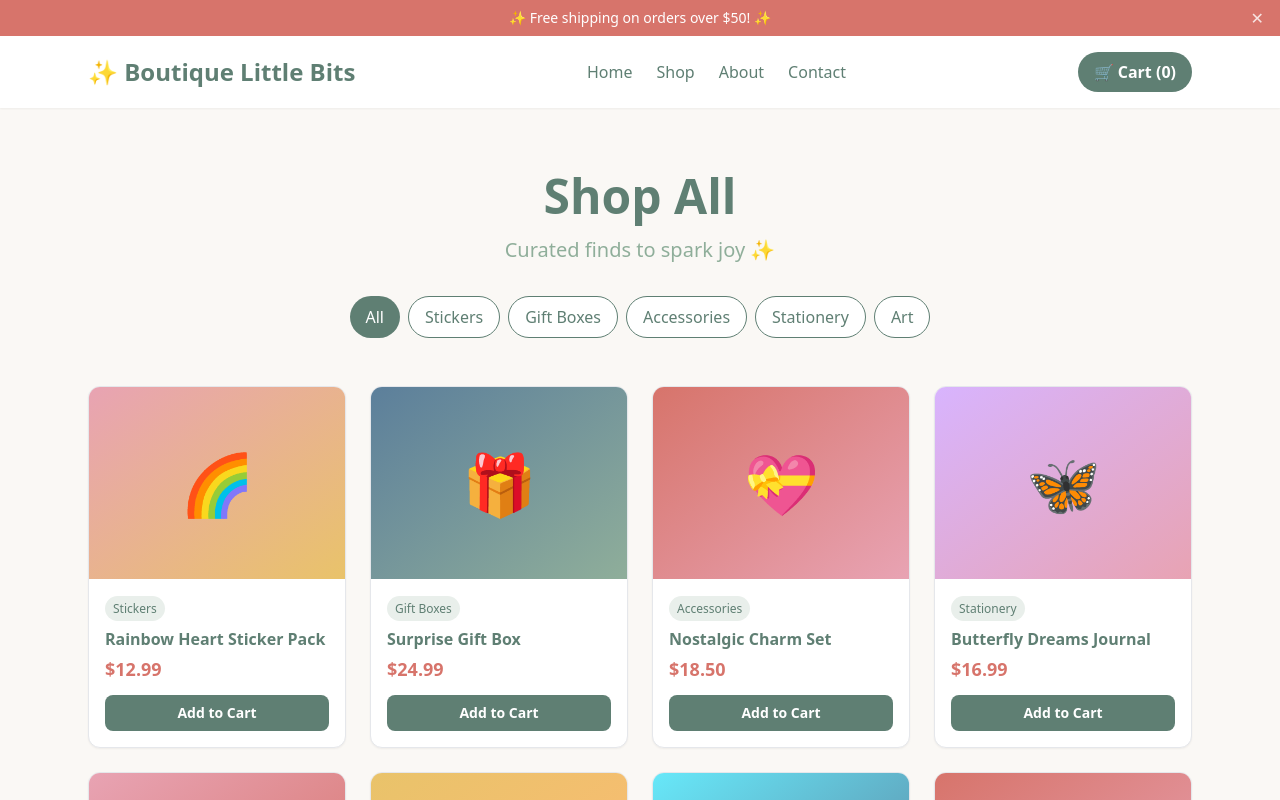
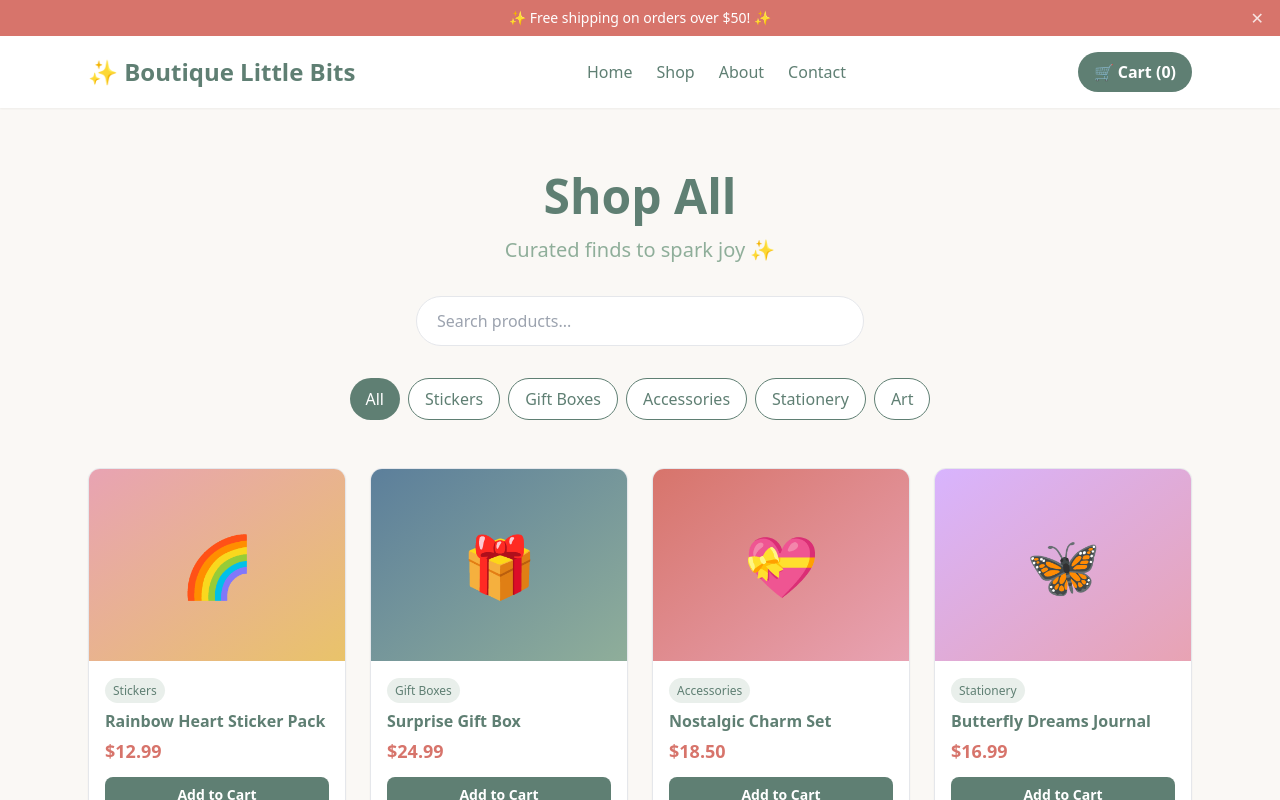
Before and after one commit to BoutiqueLittleBits-Admin/littlebits-hub, a Next.js app: page /shop in a window 1280 px wide. Shown: the top 800 px of the page. Built offline with nearby package versions, Linux system fonts and the light colour scheme.

Commit message:
Update page.js

```diff
--- a/app/shop/page.js
+++ b/app/shop/page.js
@@ -7,6 +7,7 @@ export default function ShopPage() {
   const { addToCart } = useCart();
   const [showToast, setShowToast] = useState(false);
   const [activeCategory, setActiveCategory] = useState('All');
+  const [searchQuery, setSearchQuery] = useState('');
 
   const handleAddToCart = (item) => {
     addToCart(item);
@@ -31,9 +32,9 @@ export default function ShopPage() {
 
   const categories = ['All', ...new Set(products.map(p => p.category))];
 
-  const filteredProducts = activeCategory === 'All'
-    ? products
-    : products.filter(p => p.category === activeCategory);
+  const filteredProducts = products
+    .filter(p => activeCategory === 'All' || p.category === activeCategory)
+    .filter(p => p.name.toLowerCase().includes(searchQuery.toLowerCase()));
 
   return (
     <div className="min-h-screen">
@@ -46,6 +47,16 @@ export default function ShopPage() {
         <p className="text-xl text-brand-mint mb-8 text-center">
           Curated finds to spark joy ✨
         </p>
+
+        <div className="max-w-md mx-auto mb-8">
+          <input
+            type="text"
+            placeholder="Search products..."
+            value={searchQuery}
+            onChange={(e) => setSearchQuery(e.target.value)}
+            className="w-full px-5 py-3 rounded-full border border-gray-200 focus:border-brand-sage focus:ring-2 focus:ring-brand-mint/50 outline-none transition-all"
+          />
+        </div>
 
         <div className="flex flex-wrap justify-center gap-2 mb-12">
           {categories.map((category) => (
@@ -63,6 +74,12 @@ export default function ShopPage() {
           ))}
         </div>
 
+        {filteredProducts.length === 0 ? (
+          <div className="text-center py-12">
+            <div className="text-5xl mb-4">🔍</div>
+            <p className="text-gray-500">No products found. Try a different search!</p>
+          </div>
+        ) : (
           <div className="grid grid-cols-1 sm:grid-cols-2 lg:grid-cols-4 gap-6">
             {filteredProducts.map((item, i) => (
               <div key={i} className="bg-white rounded-xl overflow-hidden shadow-sm hover:shadow-xl transition-all border border-gray-200 group">
@@ -89,6 +106,7 @@ export default function ShopPage() {
               </div>
             ))}
           </div>
+        )}
       </section>
     </div>
   );
```
Lines whose indentation alone changed are shown as unchanged.
